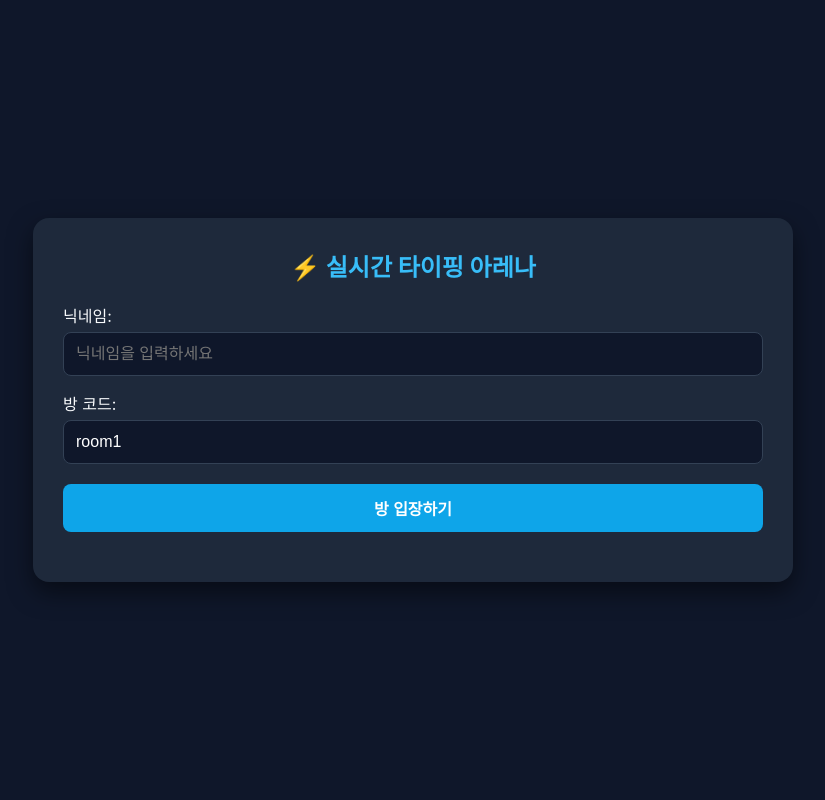
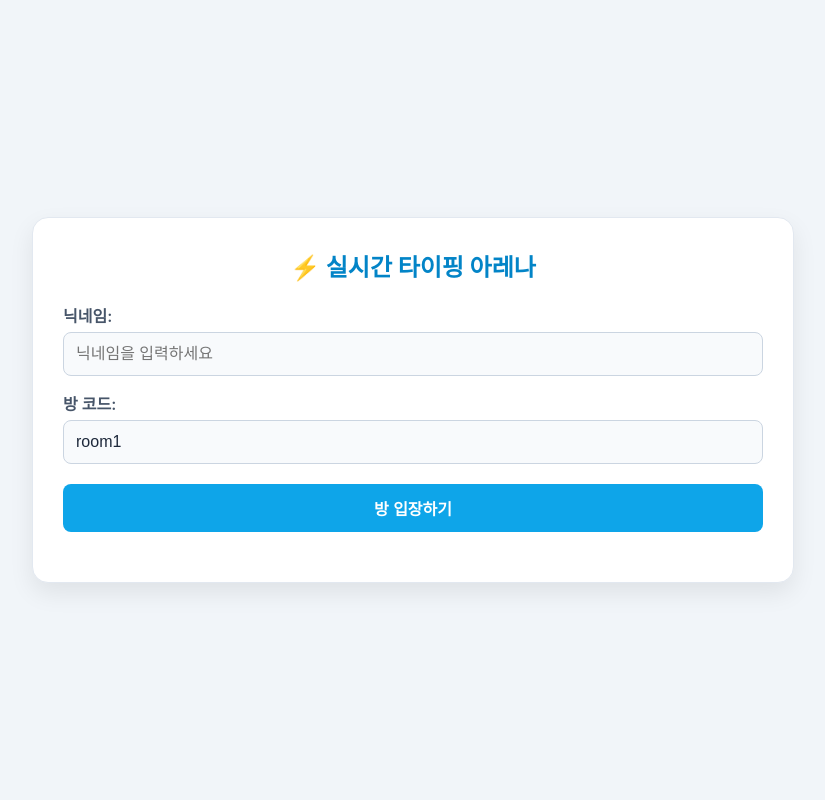
Before and after one commit to tudorrope2/work, a Flask app: page / in a window 1280 px wide. Shown: the whole page, without its empty margins (227-1052 px from the left). Run offline with Flask 3, Linux system fonts and the light colour scheme; some libraries are stand-ins or nearby versions.

Commit message:
실시간 기능 수정2

```diff
--- a/templates/index.html
+++ b/templates/index.html
@@ -6,8 +6,8 @@
     <script src="https://cdnjs.cloudflare.com/ajax/libs/socket.io/4.0.1/socket.io.js"></script>
     <style>
         body {
-            background-color: #0f172a;
-            color: #f8fafc;
+            background-color: #f1f5f9;
+            color: #1e293b;
             font-family: 'Pretendard', -apple-system, BlinkMacSystemFont, system-ui, Roboto, sans-serif;
             display: flex;
             justify-content: center;
@@ -16,49 +16,52 @@
             margin: 0;
         }
         .container {
-            background: #1e293b;
+            background: #ffffff;
             padding: 30px;
             border-radius: 16px;
-            box-shadow: 0 10px 25px rgba(0,0,0,0.5);
+            box-shadow: 0 10px 25px rgba(0,0,0,0.08);
             width: 700px;
+            border: 1px solid #e2e8f0;
         }
-        h2 { text-align: center; color: #38bdf8; margin-top: 0; }
+        h2 { text-align: center; color: #0284c7; margin-top: 0; }
         .box { margin-bottom: 20px; }
+        label { font-weight: 600; color: #475569; }
         input[type="text"] {
             width: 100%;
             padding: 12px;
             font-size: 16px;
-            background: #0f172a;
-            border: 1px solid #334155;
-            color: #fff;
+            background: #f8fafc;
+            border: 1px solid #cbd5e1;
+            color: #1e293b;
             border-radius: 8px;
             box-sizing: border-box;
             outline: none;
         }
-        input[type="text"]:focus { border-color: #38bdf8; }
+        input[type="text"]:focus { border-color: #0ea5e9; background: #fff; }
 
         #sentenceDisplay {
             font-size: 18px;
-            line-height: 1.6;
-            background: #0f172a;
+            line-height: 1.8;
+            background: #f8fafc;
             padding: 20px;
             border-radius: 8px;
-            border: 1px solid #334155;
+            border: 1px solid #cbd5e1;
             word-break: break-all;
             margin-bottom: 15px;
             letter-spacing: 0.5px;
             min-height: 60px;
         }
-        .char-correct { color: #34d399; font-weight: bold; }
-        .char-incorrect { color: #f87171; background: rgba(248,113,113,0.2); }
-        .char-normal { color: #94a3b8; }
+        /* 글자 하이라이팅 스타일 (화이트 테마 가독성 최적화) */
+        .char-correct { color: #16a34a; font-weight: bold; background: #dcfce7; } /* 맞춘 글자 (초록빛 배경) */
+        .char-incorrect { color: #dc2626; font-weight: bold; background: #fee2e2; } /* 오타 (빨간빛 배경) */
+        .char-normal { color: #64748b; } /* 남은 글자 (회색) */
 
         .progress-container {
-            background: #0f172a;
+            background: #f1f5f9;
             border-radius: 8px;
             margin-bottom: 10px;
             overflow: hidden;
-            border: 1px solid #334155;
+            border: 1px solid #cbd5e1;
             padding: 3px;
         }
         .progress-bar {
@@ -71,7 +74,7 @@
             line-height: 22px;
             font-size: 12px;
             font-weight: bold;
-            color: #0f172a;
+            color: #ffffff;
             padding-right: 8px;
             box-sizing: border-box;
         }
@@ -79,17 +82,18 @@
             display: flex;
             justify-content: space-between;
             font-size: 14px;
-            color: #94a3b8;
+            color: #64748b;
             margin-bottom: 15px;
+            font-weight: 500;
         }
         .user-list {
-            background: #0f172a;
+            background: #f8fafc;
             padding: 10px 15px;
             border-radius: 8px;
-            border: 1px solid #334155;
+            border: 1px solid #cbd5e1;
             margin-bottom: 15px;
             font-size: 14px;
-            color: #cbd5e1;
+            color: #334155;
         }
         button {
             background: #0ea5e9;
@@ -101,6 +105,7 @@
             cursor: pointer;
             font-weight: bold;
             width: 100%;
+            transition: background 0.2s;
         }
         button:hover { background: #0284c7; }
         .hidden { display: none; }
@@ -140,7 +145,7 @@
 
             <button id="startBtn" onclick="startGame()">게임 시작</button>
 
-            <h3 style="margin-top: 20px; font-size: 15px; color: #cbd5e1; margin-bottom: 10px;">실시간 진척도</h3>
+            <h3 style="margin-top: 20px; font-size: 15px; color: #334155; margin-bottom: 10px;">실시간 진척도</h3>
             <div id="progressContainer"></div>
         </div>
     </div>
@@ -174,12 +179,10 @@
             socket.emit('start_game', { room: currentRoom });
         }
 
-        // 접속자 목록 갱신 수신
         socket.on("update_users", (users) => {
             document.getElementById('userListDisplay').innerText = users.join(', ');
         });
 
-        // 새 문장 출제 수신
         socket.on("new_sentence", (data) => {
             targetText = data.sentence;
             gameActive = true;
@@ -190,17 +193,24 @@
             input.disabled = false;
             input.focus();
 
-            renderSentence(0);
+            renderSentence(0, 0);
             document.getElementById('statDisplay').innerText = "타수: 0 타/분 | 정확도: 100%";
         });
 
-        function renderSentence(currentIndex) {
+        // 글자별 맞춤/오타 하이라이팅 렌더링
+        function renderSentence(typedLength, correctLength) {
             let html = '';
+            const typedVal = document.getElementById('typingInput').value;
+
             for (let i = 0; i < targetText.length; i++) {
-                if (i < currentIndex) {
-                    html += `<span class="char-correct">${targetText[i]}</span>`;
-                } else if (i === currentIndex) {
-                    html += `<span class="char-normal" style="text-decoration: underline; color: #38bdf8;">${targetText[i]}</span>`;
+                if (i < typedVal.length) {
+                    if (typedVal[i] === targetText[i]) {
+                        html += `<span class="char-correct">${targetText[i]}</span>`;
+                    } else {
+                        html += `<span class="char-incorrect">${targetText[i]}</span>`;
+                    }
+                } else if (i === typedVal.length) {
+                    html += `<span class="char-normal" style="text-decoration: underline; background: #e0f2fe; color: #0284c7;">${targetText[i]}</span>`;
                 } else {
                     html += `<span class="char-normal">${targetText[i]}</span>`;
                 }
@@ -215,17 +225,19 @@
             let correctCount = 0;
             let errorCount = 0;
 
+            // 앞에서부터 정확히 일치하는 글자 수 체크 (오타 발생 시점부터는 카운트 중지)
             for (let i = 0; i < typed.length; i++) {
                 if (i < targetText.length) {
                     if (typed[i] === targetText[i]) {
                         correctCount++;
                     } else {
                         errorCount++;
+                        break; // 오타가 나면 정확한 카운트 중단
                     }
                 }
             }
 
-            renderSentence(typed.length);
+            renderSentence(typed.length, correctCount);
 
             const currentTime = new Date().getTime();
             const elapsedMinutes = (currentTime - startTime) / 60000;
@@ -234,11 +246,10 @@
 
             document.getElementById('statDisplay').innerText = `타수: ${cpm} 타/분 | 정확도: ${accuracy}%`;
 
+            // 오직 정확하게 맞춘 글자 수(correctCount) 기준으로만 퍼센트 계산
             let progress = Math.floor((correctCount / targetText.length) * 100);
             if (progress > 100) progress = 100;
-            if (typed.length > 0 && progress === 0) progress = 1;
 
-            // 서버로 유저별 진척도 전송
             socket.emit('user_progress', { room: currentRoom, nickname: currentNickname, progress: progress });
 
             if (typed.trim() === targetText.trim()) {
@@ -248,7 +259,6 @@
             }
         }
 
-        // 실시간 진척도 바 갱신 수신
         socket.on("update_progress", (usersProgress) => {
             const container = document.getElementById('progressContainer');
             container.innerHTML = '';
@@ -256,7 +266,7 @@
                 let p = usersProgress[user];
                 container.innerHTML += `
                     <div style="margin-bottom: 8px;">
-                        <div style="font-size: 13px; margin-bottom: 3px; color: #cbd5e1;">${user}</div>
+                        <div style="font-size: 13px; margin-bottom: 3px; font-weight: 600; color: #334155;">${user}</div>
                         <div class="progress-container">
                             <div class="progress-bar" style="width: ${p}%;">${p}%</div>
                         </div>
```
